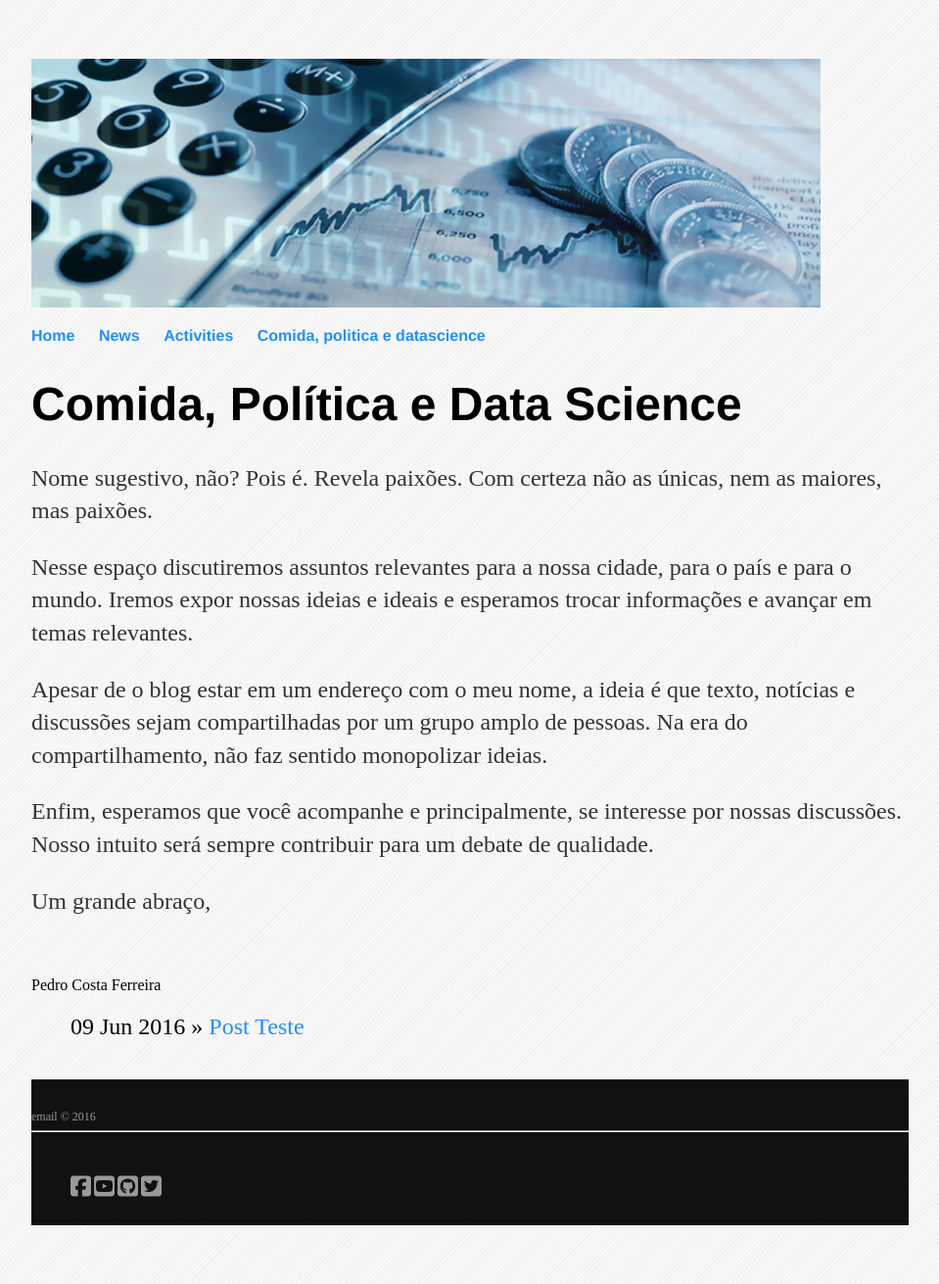
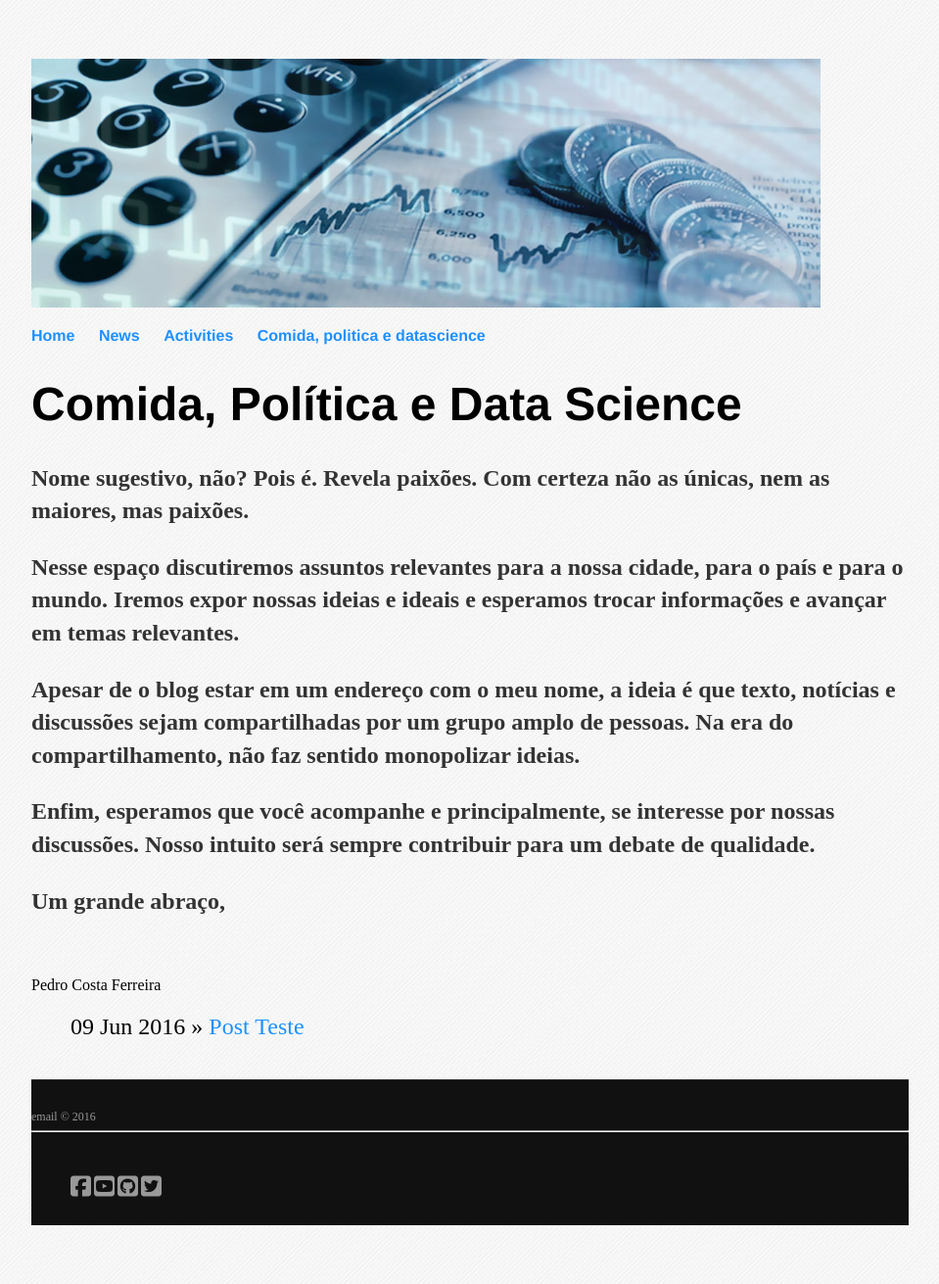
Before and after one commit to pedrocostaferreira/pedrocostaferreira.github.io, a Jekyll site: the page built from blog/index.html, in a window 1280 px wide. Shown: the whole page at 98% size, without its empty margins (160-1119 px from the left). Built offline with Jekyll 4.4.1, drawn with Linux system fonts in a browser that asks for light colours; nearby versions of some CDN libraries; library files that are not in the unit come from our copies.

```diff
--- a/blog/index.html
+++ b/blog/index.html
@@ -3,14 +3,14 @@ layout: default
 title: Comida, Política e Data Science
 ---
 	<h1>{{ page.title }}</h1>
-<p>Nome sugestivo, não? Pois é. Revela paixões. Com certeza não as únicas, nem as maiores, mas paixões.</p>
+<h4><p>Nome sugestivo, não? Pois é. Revela paixões. Com certeza não as únicas, nem as maiores, mas paixões.</p>
    <p> Nesse espaço discutiremos assuntos relevantes para a nossa cidade, para o país e para o mundo. Iremos expor
     nossas ideias e ideais e esperamos trocar informações e avançar em temas relevantes. </p>
 
 <p>Apesar de o blog estar em um endereço com o meu nome, a ideia é que texto, notícias e discussões sejam compartilhadas
 por um grupo amplo de pessoas. Na era do compartilhamento, não faz sentido monopolizar ideias.</p>
 <p>Enfim, esperamos que você acompanhe e principalmente, se interesse por nossas discussões. Nosso intuito será sempre contribuir para um debate de qualidade.</p>
-<p>Um grande abraço,</p>
+<p>Um grande abraço,</p></h4>
 <br><br>Pedro Costa Ferreira
 
 
```
